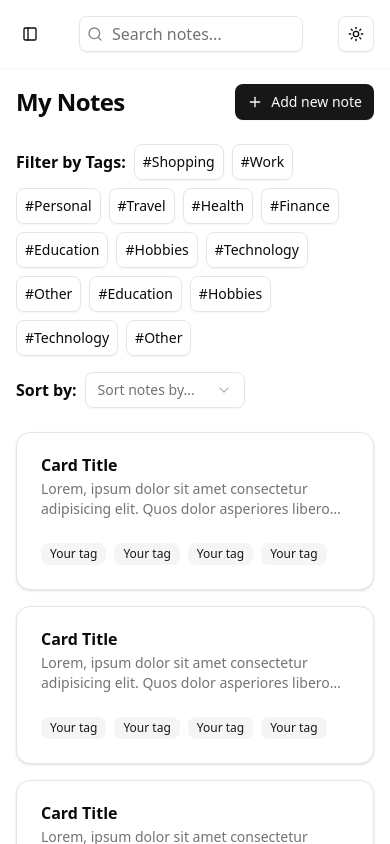
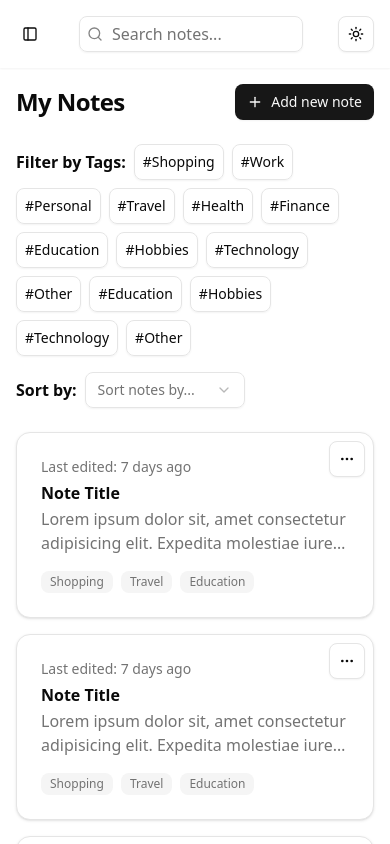
Before and after one commit to hpgiakhang1405/knotes, a React (Vite) app in the folder frontend/: page /notes in a window 390 px wide. Built offline with nearby package versions, Linux system fonts and the light colour scheme.

Commit message:
dev note card UI

```diff
--- a/frontend/src/components/NoteCard.jsx
+++ b/frontend/src/components/NoteCard.jsx
@@ -1,23 +1,99 @@
 import React from 'react'
 import { cn } from '~/lib/utils'
-import { Card, CardDescription, CardFooter, CardHeader, CardTitle } from './ui/card'
+import { ArchiveRestore, Ellipsis, RotateCcw, Trash2, X } from 'lucide-react'
+import { Card, CardContent, CardFooter, CardHeader, CardTitle } from './ui/card'
 import { Badge } from './ui/badge'
+import { Button } from './ui/button'
+import { DropdownMenu, DropdownMenuContent, DropdownMenuItem, DropdownMenuTrigger } from './ui/dropdown-menu'
 
-const NoteCard = ({ className }) => {
+const MyNotesDropdownMenuItem = () => (
+  <>
+    <DropdownMenuItem>
+      <ArchiveRestore />
+      Archive
+    </DropdownMenuItem>
+    <DropdownMenuItem>
+      <Trash2 />
+      Move to Trash
+    </DropdownMenuItem>
+  </>
+)
+
+const ArchivedDropdownMenuItem = () => (
+  <>
+    <DropdownMenuItem>
+      <RotateCcw />
+      Restore
+    </DropdownMenuItem>
+    <DropdownMenuItem>
+      <Trash2 />
+      Move to Trash
+    </DropdownMenuItem>
+  </>
+)
+
+const TrashedDropdownMenuItem = () => (
+  <>
+    <DropdownMenuItem>
+      <RotateCcw />
+      Restore
+    </DropdownMenuItem>
+    <DropdownMenuItem>
+      <X />
+      Delete Permanently
+    </DropdownMenuItem>
+  </>
+)
+
+const NoteCard = ({ className, type }) => {
   return (
-    <Card className={cn('hover:bg-muted transition-all', className)}>
+    <Card className={cn('relative hover:bg-primary-foreground transition-all gap-0 group select-none', className)}>
+      <DropdownMenu>
+        <DropdownMenuTrigger asChild>
+          <Button
+            type="button"
+            variant="outline"
+            size="icon"
+            className="absolute top-2 right-2 lg:opacity-0 lg:group-hover:opacity-100 transition-all"
+          >
+            <Ellipsis />
+          </Button>
+        </DropdownMenuTrigger>
+        <DropdownMenuContent side="bottom" align="center" sideOffset={8}>
+          {type === 'archive' ? (
+            <ArchivedDropdownMenuItem />
+          ) : type === 'trash' ? (
+            <TrashedDropdownMenuItem />
+          ) : (
+            <MyNotesDropdownMenuItem />
+          )}
+        </DropdownMenuContent>
+      </DropdownMenu>
+
       <CardHeader>
-        <CardTitle className="truncate-2">Card Title</CardTitle>
-        <CardDescription className="truncate-2">
-          Lorem, ipsum dolor sit amet consectetur adipisicing elit. Quos dolor asperiores libero soluta incidunt vero
-        </CardDescription>
+        <CardTitle className="flex flex-col gap-2">
+          <div className="text-muted-foreground text-sm font-normal">Last edited: 7 days ago</div>
+          <div className="truncate-2">Note Title</div>
+        </CardTitle>
       </CardHeader>
+      <CardContent className="truncate-2 text-muted-foreground mb-4">
+        <p>
+          Lorem ipsum dolor sit, amet consectetur adipisicing elit. Expedita molestiae iure cum, dolor inventore
+          reiciendis! Ut, ipsa numquam? Nam provident cupiditate sequi cum! Iusto rem eaque alias laboriosam voluptates
+          ex!
+        </p>
+      </CardContent>
       <CardFooter>
         <div className="flex flex-wrap items-center gap-2">
-          <Badge variant="secondary">Your tag</Badge>
-          <Badge variant="secondary">Your tag</Badge>
-          <Badge variant="secondary">Your tag</Badge>
-          <Badge variant="secondary">Your tag</Badge>
+          <Badge variant="secondary" className="text-muted-foreground">
+            Shopping
+          </Badge>
+          <Badge variant="secondary" className="text-muted-foreground">
+            Travel
+          </Badge>
+          <Badge variant="secondary" className="text-muted-foreground">
+            Education
+          </Badge>
         </div>
       </CardFooter>
     </Card>
--- a/frontend/src/components/NoteList.jsx
+++ b/frontend/src/components/NoteList.jsx
@@ -2,25 +2,25 @@ import React from 'react'
 import { cn } from '~/lib/utils'
 import NoteCard from './NoteCard'
 
-const NoteList = ({ className }) => {
+const NoteList = ({ className, type }) => {
   return (
     <div className={cn('grid gap-4 sm:grid-cols-2 lg:grid-cols-3 xl:grid-cols-4', className)}>
-      <NoteCard />
-      <NoteCard />
-      <NoteCard />
-      <NoteCard />
-      <NoteCard />
-      <NoteCard />
-      <NoteCard />
-      <NoteCard />
-      <NoteCard />
-      <NoteCard />
-      <NoteCard />
-      <NoteCard />
-      <NoteCard />
-      <NoteCard />
-      <NoteCard />
-      <NoteCard />
+      <NoteCard type={type} />
+      <NoteCard type={type} />
+      <NoteCard type={type} />
+      <NoteCard type={type} />
+      <NoteCard type={type} />
+      <NoteCard type={type} />
+      <NoteCard type={type} />
+      <NoteCard type={type} />
+      <NoteCard type={type} />
+      <NoteCard type={type} />
+      <NoteCard type={type} />
+      <NoteCard type={type} />
+      <NoteCard type={type} />
+      <NoteCard type={type} />
+      <NoteCard type={type} />
+      <NoteCard type={type} />
     </div>
   )
 }
--- a/frontend/src/pages/ArchivedPage.jsx
+++ b/frontend/src/pages/ArchivedPage.jsx
@@ -1,11 +1,18 @@
 import React from 'react'
+import { RotateCcw } from 'lucide-react'
 import NoteList from '~/components/NoteList'
+import { Button } from '~/components/ui/button'
 
 const ArchivedPage = () => {
   return (
     <div className="space-y-6">
-      <h3 className="scroll-m-20 text-2xl font-semibold tracking-tight">Archived</h3>
-      <NoteList />
+      <div className="flex items-center justify-between flex-wrap gap-2">
+        <h3 className="scroll-m-20 text-2xl font-semibold tracking-tight">Archived</h3>
+        <Button type="button" variant="outline">
+          <RotateCcw /> Restore All
+        </Button>
+      </div>
+      <NoteList type="archive" />
     </div>
   )
 }
--- a/frontend/src/pages/NotesPage.jsx
+++ b/frontend/src/pages/NotesPage.jsx
@@ -1,5 +1,5 @@
+import React from 'react'
 import { Plus } from 'lucide-react'
-import React from 'react'
 import NoteList from '~/components/NoteList'
 import SortBy from '~/components/SortBy'
 import TagFilter from '~/components/TagFilter'
--- a/frontend/src/pages/TrashPage.jsx
+++ b/frontend/src/pages/TrashPage.jsx
@@ -1,5 +1,5 @@
-import { RotateCcw, Trash2 } from 'lucide-react'
 import React from 'react'
+import { RotateCcw, Trash } from 'lucide-react'
 import NoteList from '~/components/NoteList'
 import { Button } from '~/components/ui/button'
 
@@ -13,11 +13,11 @@ const TrashPage = () => {
             <RotateCcw /> Restore All
           </Button>
           <Button type="button" variant="destructive">
-            <Trash2 /> Empty Trash
+            <Trash /> Empty Trash
           </Button>
         </div>
       </div>
-      <NoteList />
+      <NoteList type="trash" />
     </div>
   )
 }
```
